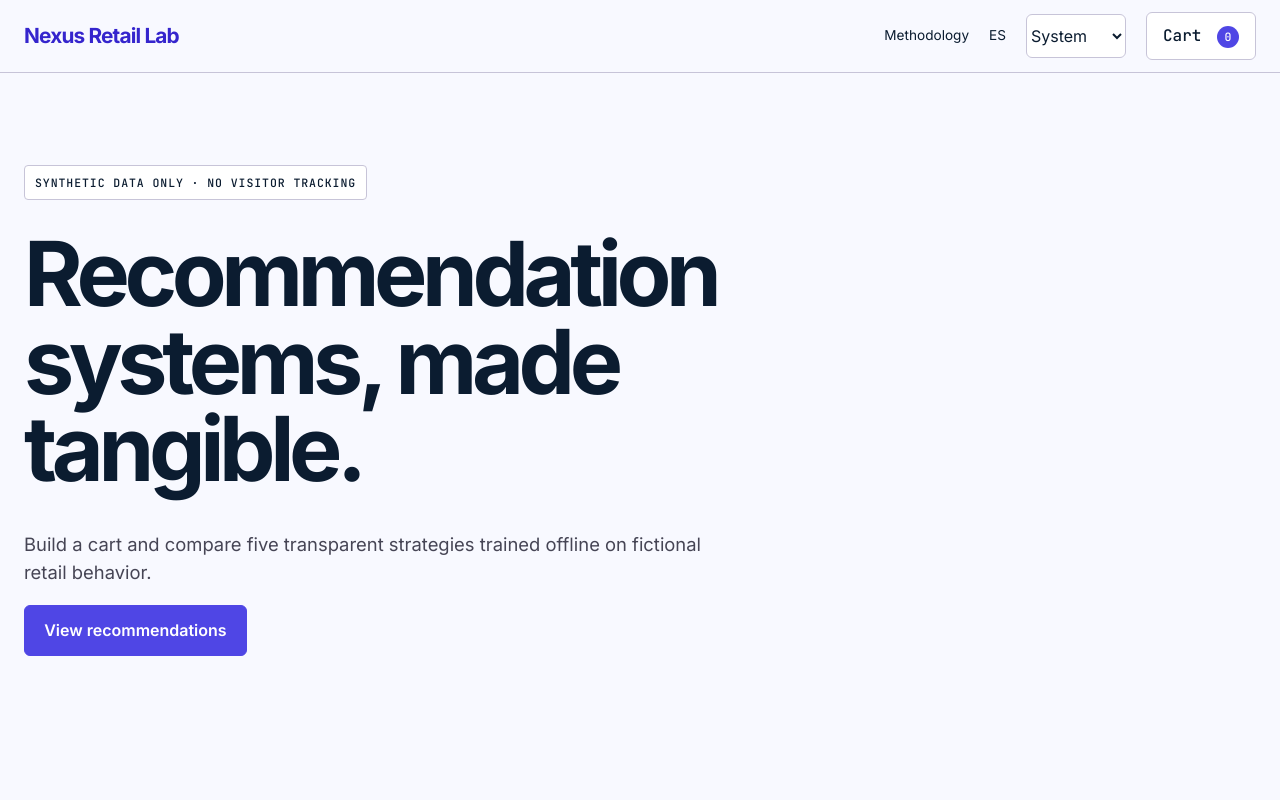
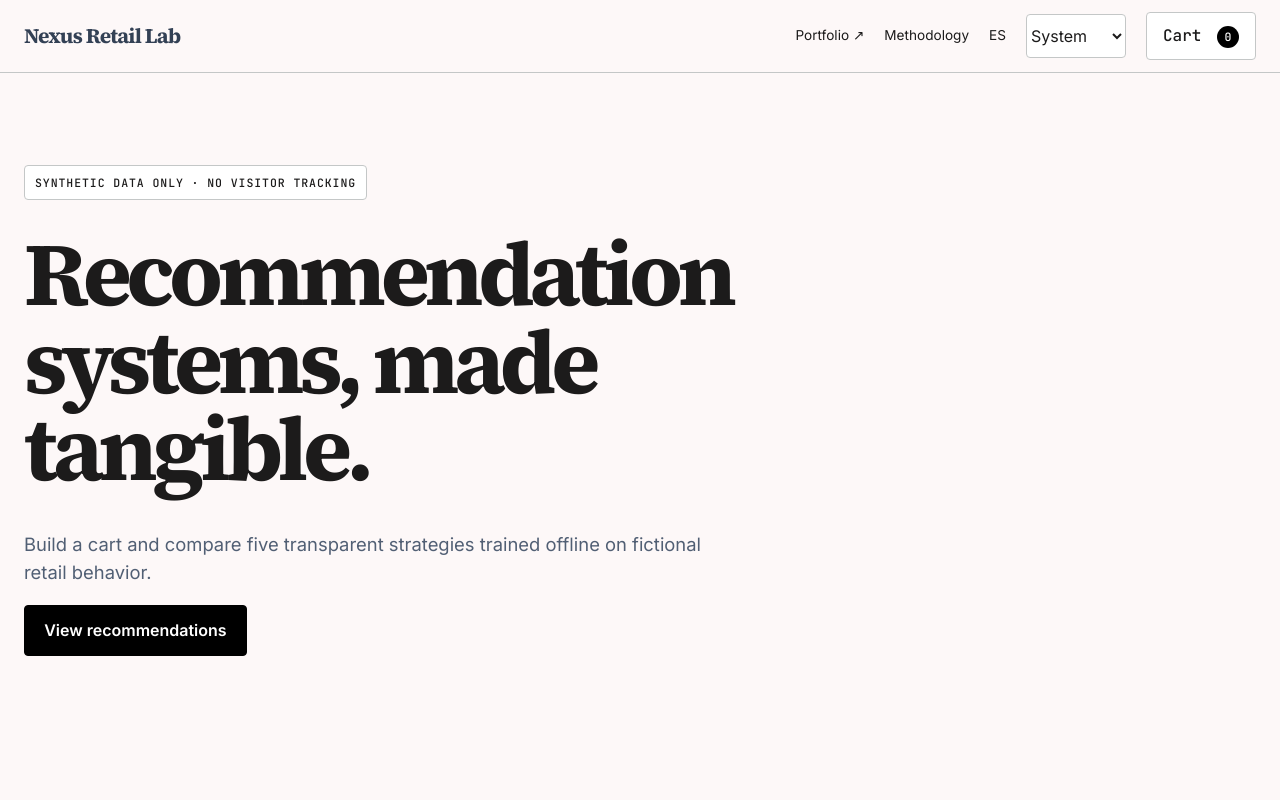
Before and after one commit to SebastianGaray/retail-recommendation-lab, an Astro site in the folder apps/web/: page /retail-recommendation-lab/en in a window 1280 px wide. Shown: the top 800 px of the page. Built offline with nearby package versions, Linux system fonts and the light colour scheme; Astro itself is replaced by a stand-in of ours.

Commit message:
feat: align recommendation lab visual identity

```diff
--- a/apps/web/src/components/Storefront.astro
+++ b/apps/web/src/components/Storefront.astro
@@ -12,6 +12,7 @@ const copy = {
   },
 }[locale];
 const otherLocale = locale === "en" ? "es" : "en";
+const portfolioLabel = locale === "en" ? "Portfolio" : "Portafolio";
 const base = `${import.meta.env.BASE_URL.replace(/\/$/, "")}/`;
 const canonical = new URL(`${base}${locale}/`, Astro.site);
 const alternateEn = new URL(`${base}en/`, Astro.site);
@@ -23,7 +24,7 @@ const socialLocale = locale === "en" ? "en_US" : "es_CL";
   <head><meta charset="UTF-8" /><meta name="viewport" content="width=device-width" /><meta name="description" content={copy.intro} /><meta name="theme-color" content="#4338ca" /><link rel="canonical" href={canonical} /><link rel="alternate" hreflang="en" href={alternateEn} /><link rel="alternate" hreflang="es" href={alternateEs} /><link rel="alternate" hreflang="x-default" href={alternateEn} /><link rel="icon" href={`${base}favicon.svg`} type="image/svg+xml" /><meta property="og:type" content="website" /><meta property="og:site_name" content={copy.brand} /><meta property="og:title" content={copy.title} /><meta property="og:description" content={copy.intro} /><meta property="og:url" content={canonical} /><meta property="og:locale" content={socialLocale} /><meta property="og:locale:alternate" content={locale === "en" ? "es_CL" : "en_US"} /><meta name="twitter:card" content="summary" /><title>{copy.title} · {copy.brand}</title><script is:inline>document.documentElement.dataset.theme=localStorage.getItem("rrl-theme")??"system";</script></head>
   <body data-locale={locale} data-catalog-url={`${base}catalog.json`} data-artifact-base={base} data-evaluation-url={`${base}evaluation-summary.json`} data-copy={JSON.stringify(copy)}>
     <a class="skip-link" href="#catalog">{copy.skip}</a>
-    <header class="site-header"><div class="header-inner"><a class="brand" href={`${base}${locale}/`}>{copy.brand}</a><nav aria-label={copy.menu}><a href="#methodology">{copy.methodologyNav}</a><a href={`${base}${otherLocale}/`} lang={otherLocale} aria-label={`${copy.language}: ${otherLocale.toUpperCase()}`}>{otherLocale.toUpperCase()}</a><label class="theme-control"><span class="sr-only">{copy.theme}</span><select id="theme"><option value="system">{copy.system}</option><option value="light">{copy.light}</option><option value="dark">{copy.dark}</option></select></label><button id="cart-open" class="icon-button" type="button" aria-haspopup="dialog" aria-controls="cart-dialog" aria-label={copy.cartOpen}>{copy.cart} <span id="cart-count">0</span></button></nav></div></header>
+    <header class="site-header"><div class="header-inner"><a class="brand" href={`${base}${locale}/`}>{copy.brand}</a><nav aria-label={copy.menu}><a href="https://sebastiangaray.github.io/">{portfolioLabel}<span aria-hidden="true"> ↗</span></a><a href="#methodology">{copy.methodologyNav}</a><a href={`${base}${otherLocale}/`} lang={otherLocale} aria-label={`${copy.language}: ${otherLocale.toUpperCase()}`}>{otherLocale.toUpperCase()}</a><label class="theme-control"><span class="sr-only">{copy.theme}</span><select id="theme"><option value="system">{copy.system}</option><option value="light">{copy.light}</option><option value="dark">{copy.dark}</option></select></label><button id="cart-open" class="icon-button" type="button" aria-haspopup="dialog" aria-controls="cart-dialog" aria-label={copy.cartOpen}>{copy.cart} <span id="cart-count">0</span></button></nav></div></header>
     <main>
       <section class="hero"><p class="disclosure">{copy.synthetic}</p><h1>{copy.title}</h1><p>{copy.intro}</p><a class="primary-action" href="#catalog">{copy.viewRecommendations}</a></section>
       <section id="catalog" class="catalog-section" aria-labelledby="catalog-title"><div class="section-heading"><div><p class="kicker">01 / Catalog</p><h2 id="catalog-title">{copy.catalog}</h2></div><p>{copy.catalogHint}</p></div>
@@ -32,7 +33,7 @@ const socialLocale = locale === "en" ? "en_US" : "es_CL";
       <section id="recommendations" class="recommendations" aria-labelledby="recommendation-title"><div class="section-heading"><div><p class="kicker">02 / Ranking</p><h2 id="recommendation-title">{copy.recommendations}</h2></div><p>{copy.recommendationHint}</p></div><div class="strategy-bar"><label for="strategy">{copy.strategy}</label><select id="strategy"><option value="popularity">{copy.popularity}</option><option value="category-popularity">{copy.categoryPopularity}</option><option value="frequently-bought-together">{copy.frequentlyBoughtTogether}</option><option value="item-similarity">{copy.itemSimilarity}</option><option value="hybrid">{copy.hybrid}</option></select><button id="analyze-cart" type="button">{copy.analyze}</button></div><p id="artifact-error" class="error-state" hidden>{copy.error}</p><div id="recommendation-grid" class="recommendation-grid"></div></section>
       <section id="methodology" class="methodology" aria-labelledby="methodology-title"><div class="section-heading"><div><p class="kicker">03 / Evaluation</p><h2 id="methodology-title">{copy.comparison}</h2></div><p>{copy.comparisonNote}</p></div><div id="strategy-comparison" class="metric-grid" aria-live="polite"></div><div class="technical-grid"><article><span>01</span><h3>{copy.methodology}</h3><p>{copy.methodologyText}</p></article><article><span>02</span><h3>{copy.architecture}</h3><p>{copy.architectureText}</p></article><article><span>03</span><h3>{copy.limitations}</h3><p>{copy.limitationsText}</p></article></div></section>
     </main>
-    <footer><strong>{copy.brand}</strong><span>{copy.synthetic}</span><a href="https://github.com/SebastianGaray/retail-recommendation-lab">GitHub</a></footer>
+    <footer><strong>{copy.brand}</strong><span>{copy.synthetic}</span><a href="https://sebastiangaray.github.io/">{portfolioLabel} ↗</a><a href="https://github.com/SebastianGaray/retail-recommendation-lab">GitHub ↗</a></footer>
     <dialog id="cart-dialog" class="drawer"><div class="drawer-head"><h2>{copy.cart}</h2><button type="button" data-close-cart aria-label={copy.close}>×</button></div><div id="cart-list"></div><div class="cart-summary"><span>{copy.subtotal}</span><strong id="cart-subtotal">$0.00</strong></div><a class="primary-action" href="#recommendations" data-close-cart>{copy.viewRecommendations}</a><button id="reset-session" type="button">{copy.reset}</button></dialog>
     <dialog id="product-dialog" class="product-dialog"><button class="dialog-close" type="button" data-close-product aria-label={copy.close}>×</button><div id="product-detail"></div></dialog>
     <p id="cart-status" class="sr-only" aria-live="polite"></p>
--- a/apps/web/src/styles/global.css
+++ b/apps/web/src/styles/global.css
@@ -1,48 +1,71 @@
-@import url("https://fonts.googleapis.com/css2?family=Inter:wght@400;500;600;700&family=JetBrains+Mono:wght@500;700&display=swap");
+@import url("https://fonts.googleapis.com/css2?family=Inter:wght@400;500;600;700&family=JetBrains+Mono:wght@500;700&family=Source+Serif+4:opsz,wght@8..60,600;8..60,700&display=swap");
 :root {
-  color-scheme: light dark;
-  --bg: #f8f9ff;
+  color-scheme: light;
+  --bg: #fdf8f8;
   --surface: #fff;
-  --surface-low: #eff4ff;
-  --surface-high: #dce9ff;
-  --text: #0b1c30;
-  --muted: #464555;
-  --line: #c7c4d8;
-  --primary: #3525cd;
-  --primary-2: #4f46e5;
+  --surface-low: #f7f3f2;
+  --surface-high: #ebe7e6;
+  --text: #1c1b1b;
+  --text-secondary: #444748;
+  --muted: #515f74;
+  --line: #c4c7c7;
+  --line-strong: #8d9292;
+  --primary: #334155;
+  --primary-2: #000;
+  --primary-hover: #475569;
   --on-primary: #fff;
+  --focus: #64748b;
+  --success: #2f6b4f;
+  --warning: #8a5b16;
   --error: #ba1a1a;
-  --radius: 8px;
+  --info: #334155;
+  --radius: 4px;
   --max: 1280px;
-  --shadow: 0 4px 20px rgb(11 28 48/0.05);
+  --shadow: 0 1rem 2.5rem rgb(28 27 27 / 0.12);
 }
 :root[data-theme="dark"] {
   color-scheme: dark;
-  --bg: #0f172a;
-  --surface: #1e293b;
-  --surface-low: #172238;
-  --surface-high: #26364f;
-  --text: #f1f5f9;
-  --muted: #cbd5e1;
-  --line: #475569;
-  --primary: #c3c0ff;
-  --primary-2: #6063ee;
-  --on-primary: #0f0069;
+  --bg: #1b1918;
+  --surface: #292624;
+  --surface-low: #23201f;
+  --surface-high: #312d2a;
+  --text: #f1ece7;
+  --text-secondary: #c9c0b8;
+  --muted: #aaa098;
+  --line: #48423e;
+  --line-strong: #6a615b;
+  --primary: #d8cec5;
+  --primary-2: #e3dad2;
+  --primary-hover: #eee6df;
+  --on-primary: #211e1c;
+  --focus: #c5a98f;
+  --success: #79aa8d;
+  --warning: #d5ad6c;
   --error: #ffb4ab;
+  --info: #d8cec5;
+  --shadow: 0 1rem 2.5rem rgb(0 0 0 / 0.28);
 }
 @media (prefers-color-scheme: dark) {
   :root[data-theme="system"] {
-    --bg: #0f172a;
-    --surface: #1e293b;
-    --surface-low: #172238;
-    --surface-high: #26364f;
-    --text: #f1f5f9;
-    --muted: #cbd5e1;
-    --line: #475569;
-    --primary: #c3c0ff;
-    --primary-2: #6063ee;
-    --on-primary: #0f0069;
+    --bg: #1b1918;
+    --surface: #292624;
+    --surface-low: #23201f;
+    --surface-high: #312d2a;
+    --text: #f1ece7;
+    --text-secondary: #c9c0b8;
+    --muted: #aaa098;
+    --line: #48423e;
+    --line-strong: #6a615b;
+    --primary: #d8cec5;
+    --primary-2: #e3dad2;
+    --primary-hover: #eee6df;
+    --on-primary: #211e1c;
+    --focus: #c5a98f;
+    --success: #79aa8d;
+    --warning: #d5ad6c;
     --error: #ffb4ab;
+    --info: #d8cec5;
+    --shadow: 0 1rem 2.5rem rgb(0 0 0 / 0.28);
   }
 }
 * {
@@ -58,6 +81,12 @@ body {
   font-family: Inter, system-ui, sans-serif;
   line-height: 1.55;
 }
+h1,
+h2,
+h3,
+.brand {
+  font-family: "Source Serif 4", Georgia, serif;
+}
 body:has(dialog[open]) {
   overflow: hidden;
 }
@@ -69,7 +98,7 @@ input,
 select {
   min-height: 44px;
   border: 1px solid var(--line);
-  border-radius: 6px;
+  border-radius: var(--radius);
   background: var(--surface);
   color: inherit;
   font: inherit;
@@ -80,16 +109,15 @@ button {
 }
 button:hover:not(:disabled),
 .primary-action:hover {
-  border-color: var(--primary);
-  box-shadow: var(--shadow);
+  border-color: var(--line-strong);
 }
 button:disabled {
   cursor: not-allowed;
   opacity: 0.5;
 }
 :focus-visible {
-  outline: 3px solid color-mix(in srgb, var(--primary) 55%, transparent);
-  outline-offset: 3px;
+  outline: 2px solid var(--focus);
+  outline-offset: 4px;
 }
 .skip-link {
   position: fixed;
@@ -151,7 +179,7 @@ nav > a {
   place-items: center;
   border-radius: 50%;
   background: var(--primary-2);
-  color: #fff;
+  color: var(--on-primary);
   font-size: 0.72rem;
 }
 main > section,
@@ -203,11 +231,18 @@ main > section,
   align-items: center;
   justify-content: center;
   border: 1px solid var(--primary-2);
-  border-radius: 6px;
+  border-radius: var(--radius);
   background: var(--primary-2);
-  color: #fff;
+  color: var(--on-primary);
   font-weight: 600;
   text-decoration: none;
+}
+.primary-action:hover,
+.product-buttons [data-add]:hover,
+.strategy-bar button:hover {
+  background: var(--primary-hover);
+  border-color: var(--primary-hover);
+  color: var(--on-primary);
 }
 .section-heading {
   display: flex;
@@ -271,7 +306,7 @@ main > section,
   height: 8px;
   margin-right: 8px;
   border-radius: 50%;
-  background: #16803b;
+  background: var(--success);
 }
 .product-grid {
   display: grid;
@@ -293,7 +328,7 @@ main > section,
   flex-direction: column;
 }
 .product-card:hover {
-  box-shadow: var(--shadow);
+  border-color: var(--line-strong);
 }
 .product-image {
   position: relative;
@@ -385,7 +420,7 @@ main > section,
 }
 .product-buttons [data-add] {
   background: var(--primary-2);
-  color: #fff;
+  color: var(--on-primary);
 }
 .recommendations,
 .methodology {
@@ -407,7 +442,7 @@ main > section,
 .strategy-bar button {
   margin-left: auto;
   background: var(--primary-2);
-  color: #fff;
+  color: var(--on-primary);
 }
 .recommendation-grid {
   display: grid;
@@ -649,7 +684,7 @@ footer span {
   .header-inner {
     padding: 0 16px;
   }
-  nav > a:first-child {
+  nav > a:nth-child(2) {
     display: none;
   }
   .brand {
@@ -727,7 +762,7 @@ footer span {
     gap: 8px;
   }
   .brand {
-    max-width: 8ch;
+    max-width: 12ch;
   }
   .filters {
     grid-template-columns: 1fr;
```
Also changed, not shown: DESIGN.md (added, +100 -0 lines).
